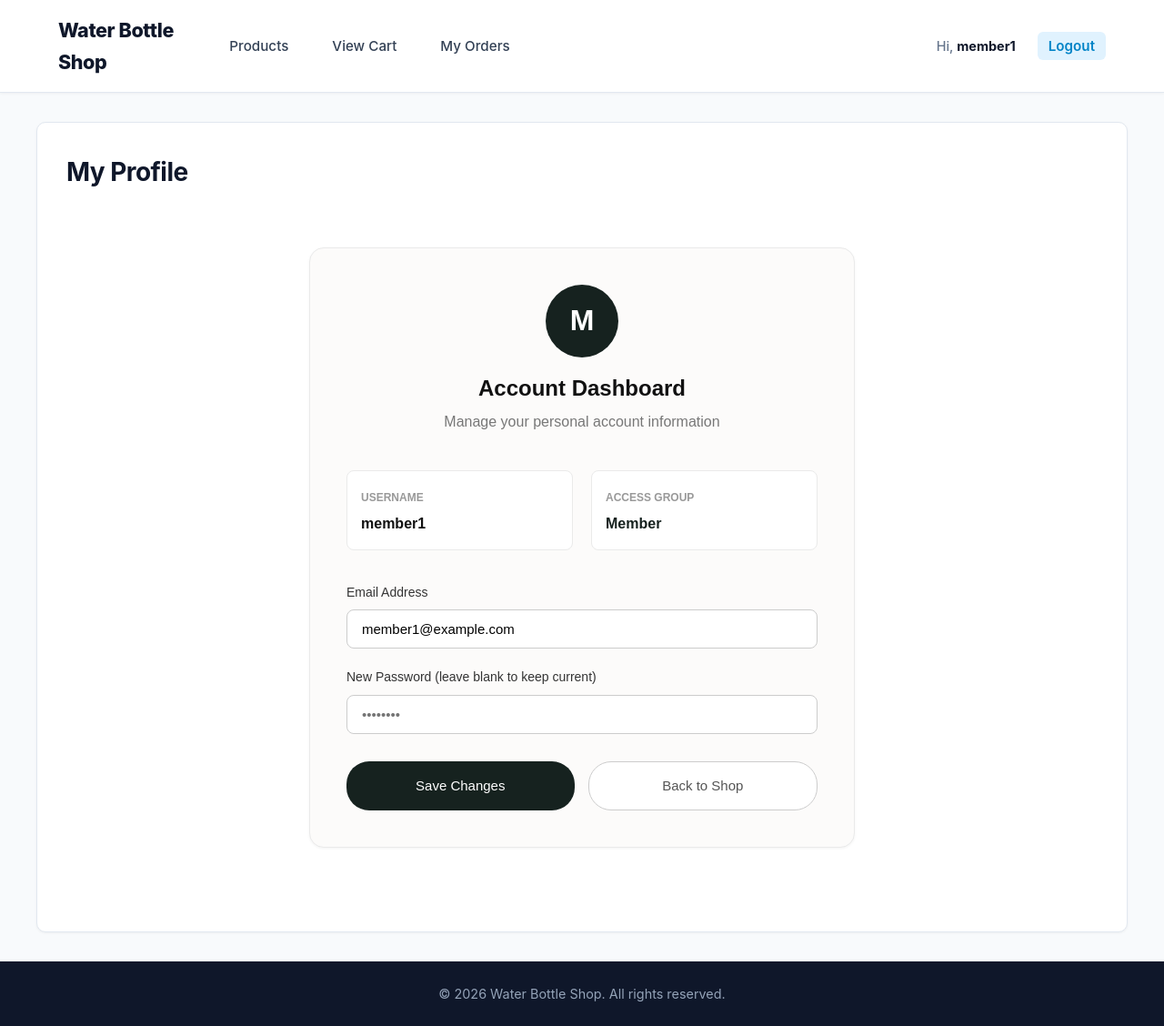
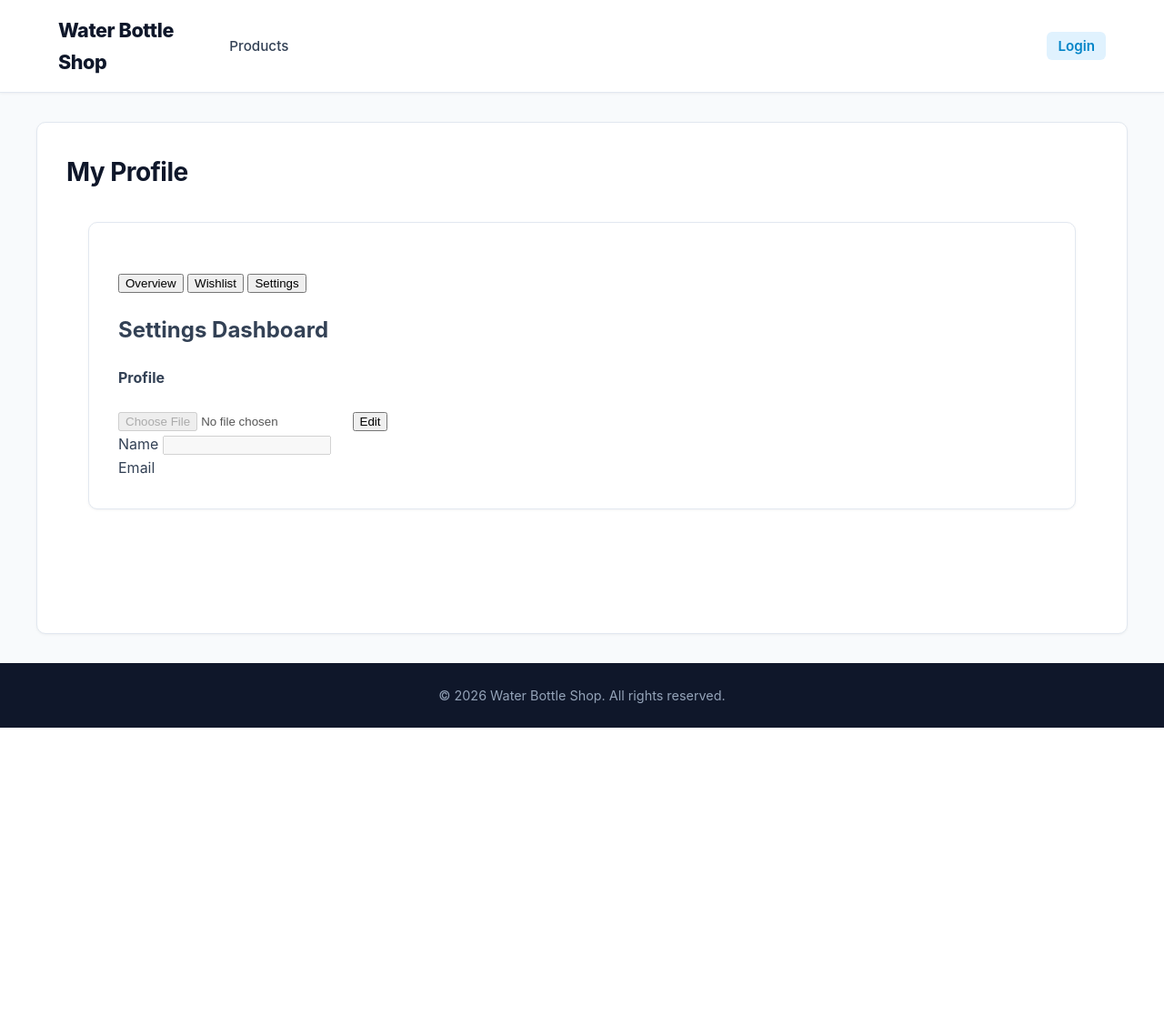
Before and after one commit to Zhifoong0822/WaterBottleOnlineShoppingWeb, a PHP site: page /yourproject/profile.php in a window 1280 px wide. Shown: the whole page at 91% size. After the commit the page ends 800 px from the top, so only its background shows below. Run offline with PHP 8.4, Linux system fonts and the light colour scheme; a user stored in the database is signed in; data comes from the database, SQL or seed files in the repository.

Commit message:
profile update

```diff
--- a/_base.php
+++ b/_base.php
@@ -146,6 +146,29 @@ function err($key) {
 }
 
 // ============================================================================
+// Security
+// ============================================================================
+
+// Global user object
+$_user = $_SESSION['user'] ?? null;
+
+function auth(...$roles) {
+    global $_user;
+    if ($_user) {
+        if ($roles) {
+            if (in_array($_user->role, $roles)) {
+                return; // OK
+            }
+        }
+        else {
+            return; // OK
+        }
+    }
+
+    redirect('/login.php');
+}
+
+// ============================================================================
 // Database Setups and Functions
 // ============================================================================
 
--- a/_head.php
+++ b/_head.php
@@ -28,10 +28,10 @@
                     <div class="nav-group">
                         <li><a href="products.php" class="nav-link">Products</a></li>
 
-                        <?php if (isset($_SESSION['user_id'])): ?>
+                        <?php if (isset($_SESSION['users']->user_id)): ?>
                             <li><a href="cart_view.php" class="nav-link">View Cart</a></li>
                             <li><a href="order_history.php" class="nav-link">My Orders</a></li>
-                            <?php if ($_SESSION['role'] === 'admin'): ?>
+                            <?php if ($_SESSION['users']->user_id === 'admin'): ?>
                                 <li><a href="admin_orders.php" class="nav-link">Manage Orders</a></li>
                             <?php endif; ?>
                         <?php endif; ?>
@@ -39,9 +39,9 @@
 
                     <!-- Right Navigation Group -->
                     <div class="nav-group">
-                        <?php if (isset($_SESSION['user_id'])): ?>
+                        <?php if (isset($_SESSION['users']->user_id)): ?>
                             <li class="user-greeting">
-                                Hi, <a href="profile.php" class="user-name"><?= encode($_SESSION['name']) ?></a>
+                                Hi, <a href="profile.php" class="user-name"><?= encode($_SESSION['users']->username) ?></a>
                             </li>
                             <li><a href="logout.php" class="nav-link nav-link-btn">Logout</a></li>
                         <?php else: ?>
--- a/db/database.sql
+++ b/db/database.sql
@@ -66,6 +66,7 @@ CREATE TABLE `users` (
   `email` VARCHAR(100) NOT NULL UNIQUE,
   `password` VARCHAR(255) NOT NULL,
   `role` ENUM('admin', 'member') NOT NULL DEFAULT 'member',
+  `profilepic` VARCHAR(255) DEFAULT NULL,
   `created_at` TIMESTAMP DEFAULT CURRENT_TIMESTAMP,
   PRIMARY KEY (`user_id`)
 ) ENGINE=InnoDB DEFAULT CHARSET=utf8mb4;
--- a/logout.php
+++ b/logout.php
@@ -1,7 +1,7 @@
 <?php
 require '_base.php';
 
-unset($_SESSION['user_id'], $_SESSION['name'], $_SESSION['role']);
+unset($_SESSION['users']->user_id, $_SESSION['users']->name, $_SESSION['users']->role);
 
 temp('info', "You have been logged out.");
 redirect('login.php');
--- a/profile.php
+++ b/profile.php
@@ -1,113 +1,182 @@
 <?php
-// Ensure session tracking starts immediately
 if (session_status() === PHP_SESSION_NONE) {
     session_start();
 }
 
 require '_base.php';
 
-// Route visitors out if they are not logged in
-if (!isset($_SESSION['user_id'])) {
+if (!isset($_SESSION['users'])) {
     redirect('login.php');
     exit;
 }
 
 $_title = "My Profile";
-$user_id = $_SESSION['user_id'];
+$user_id = $_SESSION['users']->user_id;
 
-// --- PHP BACKEND: Handle Profile Picture Upload ---
-if (is_post() && isset($_FILES['profile_pic'])) {
-    $file = $_FILES['profile_pic'];
+// --- PHP BACKEND: Handle Profile Data Updates ---
+if ($_SERVER['REQUEST_METHOD'] === 'POST') {
 
-    // Check if a file was actually uploaded without errors
-    if ($file['error'] === UPLOAD_ERR_OK) {
-        $allowed_types = ['image/jpeg', 'image/png', 'image/webp'];
+    // 1. Clean and sanitize the raw input from the form
+    $updated_name = trim($_POST['user-name']);
+    $updated_profilepic = null;
 
-        if (in_array($file['type'], $allowed_types)) {
-            // Create a unique filename using the user ID
-            $ext = pathinfo($file['name'], PATHINFO_EXTENSION);
-            $filename = "profile_" . $user_id . "_" . time() . "." . $ext;
-            $upload_path = "uploads/" . $filename;
+    //check if the user selected photos or not
+    if(isset($_FILES['photo']) && $_FILES['photo']['error']===0) {
 
-            // Create uploads folder if it doesn't exist
-            if (!is_dir('uploads')) {
-                mkdir('uploads', 0777, true);
-            }
+    $folder = "update/profile/";
 
-            // Move file and update database
-            if (move_uploaded_file($file['tmp_name'], $upload_path)) {
-                // Update the database to remember the file path
-                $stmt = $_db->prepare("UPDATE users SET profile_pic = ? WHERE user_id = ?");
-                $stmt->execute([$upload_path, $user_id]);
+    //create filename
+    $filename = time() . "_" . $_FILES['photo']['name'];
+    $updated_profilepic = $folder . $filename;
+    // Move image to folder
+        move_uploaded_file(
+            $_FILES['photo']['tmp_name'],
+            $updated_profilepic
+        );
+    }
 
-                temp('info', "Profile picture updated successfully!");
-                redirect('profile.php');
-                exit;
-            }
-        } else {
-            $_err['upload'] = "Invalid file type. Only JPG, PNG, and WEBP are allowed.";
-        }
+    // Update database
+    if ($updated_profilepic) {
+
+        $stmt = $_db->prepare(
+            "UPDATE users
+             SET username = ?, profilepic = ?
+             WHERE user_id = ?"
+        );
+
+        $stmt->execute([
+            $updated_name,
+            $updated_profilepic,
+            $user_id
+        ]);
+
+    } else {
+        $stmt = $_db->prepare(
+            "UPDATE users
+             SET username = ?
+             WHERE user_id = ?"
+        );
+
+        $stmt->execute([
+            $updated_name,
+            $user_id
+        ]);
     }
+
+    // Update session
+    $_SESSION['users']->username = $updated_name;
+
+    if ($updated_profilepic) {
+        $_SESSION['users']->profilepic = $updated_profilepic;
+    }
+
+
+    header("Location: profile.php");
+    exit;
 }
 
-// Fetch current user details from database to see if they already have an avatar image
+// Fetch current user details
 $stmt = $_db->prepare("SELECT * FROM users WHERE user_id = ? LIMIT 1");
 $stmt->execute([$user_id]);
 $current_user = $stmt->fetch(PDO::FETCH_OBJ);
-$saved_avatar = $current_user->profile_pic ?? '';
+$saved_avatar = $current_user->profilepic ?? '';
 
 include '_head.php';
 ?>
+<link rel="stylesheet" href="css/profile.css">
 
-<main style="max-width: 600px; margin: 60px auto; padding: 40px; background-color: #fcfbfa; border: 1px solid #eaeaea; border-radius: 16px; font-family: sans-serif;">
+<main>
 
-    <!-- Profile Header Info -->
+    <!-- Mockup Header Section Matching Image Component -->
+    <div class="header-banner">
+        <div class="user-meta-group">
+            <div class="avatar-badge">
+            <?php if (!empty($_SESSION['users']->profilepic)): ?>
+                <img
+                    src="<?= $_SESSION['users']->profilepic ?>"
+                    alt="Profile Picture"
+                    class="profile-image">
 
-    <div style="text-align: center; margin-bottom: 40px;">
-        <div style="width: 80px; height: 80px; background-color: #16221f; color: #fff; border-radius: 50%; display: flex; align-items: center; justify-content: center; font-size: 32px; font-weight: bold; margin: 0 auto 15px auto;">
-           <?= strtoupper(substr($_SESSION['name'], 0, 1))?>
-        </div>
-        <h2 style="margin: 0; font-size: 24px; color: #111;">Account Dashboard</h2>
-        <p style="margin: 5px 0 0 0; color: #777;">Manage your personal account information</p>
-    </div>
-
-    <!-- Read-Only Account Overview Metrics -->
-    <div style="display: grid; grid-template-columns: 1fr 1fr; gap: 20px; margin-bottom: 35px;">
-        <div style="background-color: #fff; padding: 15px; border: 1px solid #eaeaea; border-radius: 8px;">
-            <span style="font-size: 12px; text-transform: uppercase; color: #999; font-weight: 600;">Username</span>
-            <div style="font-size: 16px; font-weight: bold; color: #111; margin-top: 5px;"><?= encode($_SESSION['name']) ?></div>
-        </div>
-        <div style="background-color: #fff; padding: 15px; border: 1px solid #eaeaea; border-radius: 8px;">
-            <span style="font-size: 12px; text-transform: uppercase; color: #999; font-weight: 600;">Access Group</span>
-            <div style="font-size: 16px; font-weight: bold; color: #16221f; margin-top: 5px; text-transform: capitalize;"><?= encode($_SESSION['role']) ?></div>
+            <?php else: ?>
+                <?= strtoupper(substr($_SESSION['users']->username ?? '', 0, 1)) ?>
+            <?php endif; ?>
+            </div>
+            <div class="user-details">
+                <h1 class="user-name"><?= encode($_SESSION['users']->username) ?></h1>
+                <p class="user-email"><?= encode($_SESSION['users']->email) ?></p>
+            </div>
         </div>
     </div>
 
-    <!-- Profile Management Action Form -->
-    <form method="post" action="profile.php" style="display: flex; flex-direction: column; gap: 20px;">
+<nav class="nav-container">
+  <button onclick="switchTab('overview')">Overview</button>
+  <button onclick="switchTab('wishlist')">Wishlist</button>
+  <button onclick="switchTab('settings')">Settings</button>
+</nav>
 
-        <div>
-            <label for="email" style="display: block; font-size: 14px; font-weight: 500; color: #333; margin-bottom: 8px;">Email Address</label>
-            <input type="email" id="email" name="email" value="<?= encode($_SESSION['email'] ?? '') ?>" required
-                   style="width: 100%; padding: 12px 16px; border: 1px solid #ccc; border-radius: 8px; font-size: 15px; box-sizing: border-box; background-color: #fff;">
+<!-- Settings Tab Content -->
+<div id="settings" class="tab-content">
+    <h2>Settings Dashboard</h2>
+    <form method="POST" action="" enctype="multipart/form-data">
+        <div class="card-container">
+            <div class="card-header">
+                <h4>Profile</h4>
+                <!-- Edit -->
+                <input type ="file" id="profilephoto-input" name=photo accept="image/*" disabled>
+                <button type="button" id="edit-btn" class="edit-profile-btn" onclick="toggleEdit()">Edit</button>
+            </div>
+
+            <div class="form-group">
+                <label>Name</label>
+                <input type="text" id="input-name" name="user-name" class="input-field" value="<?= encode($_SESSION['users']->username) ?>"disabled>
+            </div>
+
+            <div class="form-group">
+                <label>Email</label>
+                <div class="input-field"><?= encode($_SESSION['users']->email) ?></div>
+            </div>
         </div>
+    </form>
+</div>
 
-        <div>
-            <label for="password" style="display: block; font-size: 14px; font-weight: 500; color: #333; margin-bottom: 8px;">New Password (leave blank to keep current)</label>
-            <input type="password" id="password" name="password" placeholder="••••••••"
-                   style="width: 100%; padding: 12px 16px; border: 1px solid #ccc; border-radius: 8px; font-size: 15px; box-sizing: border-box;">
-        </div>
+<script>
+function toggleEdit() {
+  const nameInput = document.getElementById('input-name');
+  const photoInput = document.getElementById('profilephoto-input');
+  const editBtn = document.getElementById('edit-btn');
+  const form = editBtn.closest('form');
 
-        <div style="margin-top: 10px; display: flex; gap: 15px;">
-            <button type="submit" style="flex: 1; padding: 14px; background-color: #16221f; color: #fff; border: none; border-radius: 25px; font-weight: 500; font-size: 15px; cursor: pointer;">
-                Save Changes
-            </button>
-            <a href="products.php" style="flex: 1; padding: 14px; background-color: #fff; color: #555; text-decoration: none; border: 1px solid #ccc; border-radius: 25px; font-weight: 500; font-size: 15px; text-align: center; box-sizing: border-box;">
-                Back to Shop
-            </a>
-        </div>
+  // Enter edit mode
+  if (editBtn.textContent.trim() === 'Edit') {
 
-    </form>
+    // allow editing
+    nameInput.removeAttribute('disabled');
+    photoInput.removeAttribute('disabled');
+
+    // edit button change to save button
+    editBtn.textContent = 'Save';
+    editBtn.style.backgroundColor = '#133932';
+
+    // it focus the name input column (default)
+    nameInput.focus();
+
+  } else {
+    // If the button text is already "Save", submit the data to PHP
+    if (form) {
+        nameInput.disabled = false;
+
+        form.submit();
+    }
+  }
+}
+
+function switchTab(tabId) {
+  document.querySelectorAll('.tab-content').forEach(el => el.style.display = 'none');
+  const targetTab = document.getElementById(tabId);
+  if (targetTab) targetTab.style.display = 'block';
+}
+</script>
+
 </main>
 
 <?php
```
Also changed, not shown: login.php (+9 -9 lines).
